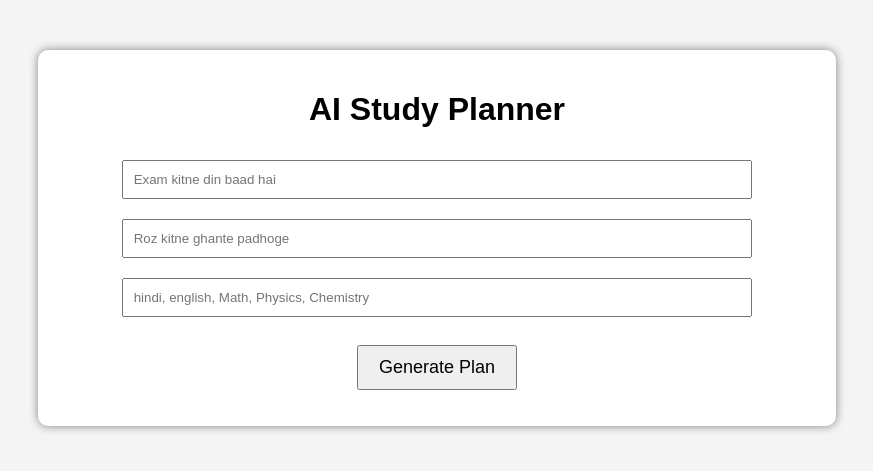
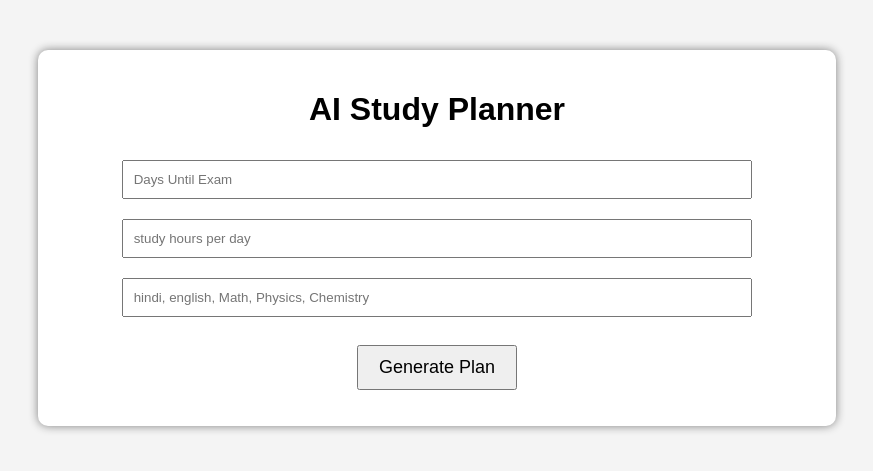
Before and after one commit to parmeshwar909736-sudo/ai-study-planner, a Flask app: page / in a window 1280 px wide. Shown: the top 471 px of the page, without its empty margins (203-1076 px from the left). Run offline with Flask 3, Linux system fonts and the light colour scheme.

Commit message:
Updated placeholders to English

```diff
--- a/templates/index.html
+++ b/templates/index.html
@@ -47,13 +47,13 @@ li{
 
 <input type="number"
 name="days"
-placeholder="Exam kitne din baad hai">
+placeholder="Days Until Exam">
 
 <br>
 
 <input type="number"
 name="hours"
-placeholder="Roz kitne ghante padhoge">
+placeholder="study hours per day">
 
 <br>
 
```
